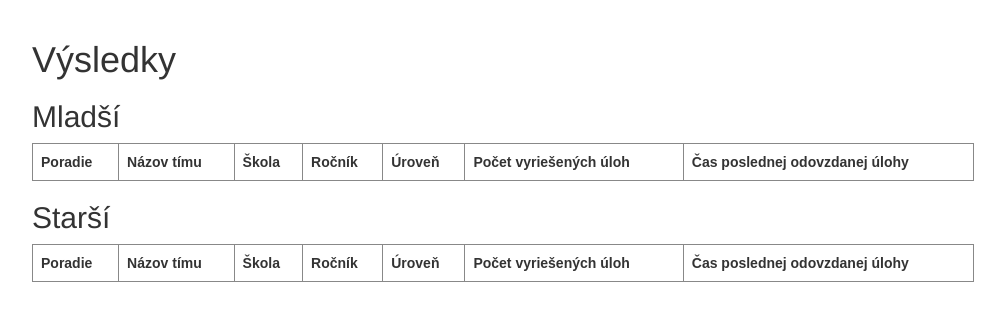
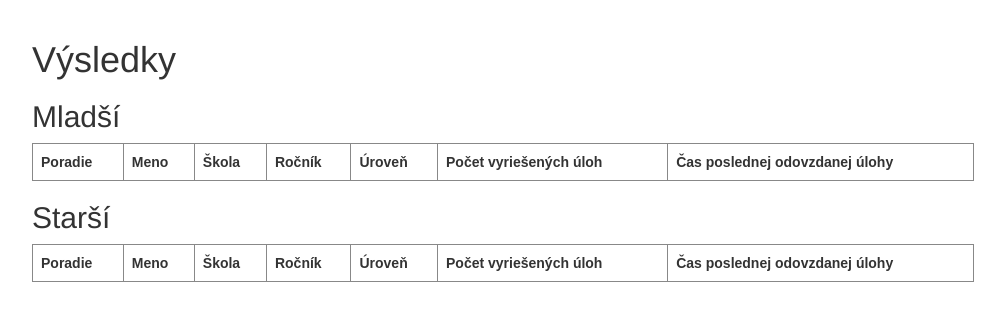
Before and after one commit to ZdruzenieSTROM/mas-problem, a Django app: page /vysledky/1 in a window 1280 px wide. Shown: the part 52-373 px from the top of the page, without its empty margins (137-1142 px from the left). Run offline with Django 4.2, Linux system fonts and the light colour scheme; data comes from the database, SQL or seed files in the repository; data that the repository does not hold is empty; some libraries are stand-ins or nearby versions.

Commit message:
tím -> sutaziaci

```diff
--- a/competition/templates/competition/change_profile.html
+++ b/competition/templates/competition/change_profile.html
@@ -3,7 +3,7 @@
 {% block title %}Zmena profilu{% endblock %}
 
 {% block content %}
-<h2>Zmena údajov tímu</h2>
+<h2>Zmena údajov súťažiaceho</h2>
 <form method="post">
     {% csrf_token %}
     {{ form.as_p }}
--- a/competition/templates/competition/results.html
+++ b/competition/templates/competition/results.html
@@ -10,7 +10,7 @@
 <table>
     <tr>
         <th>Poradie</th>
-        <th>Názov tímu</th>
+        <th>Meno</th>
         <th>Škola</th>
         <th>Ročník</th>
         <th>Úroveň</th>
```
